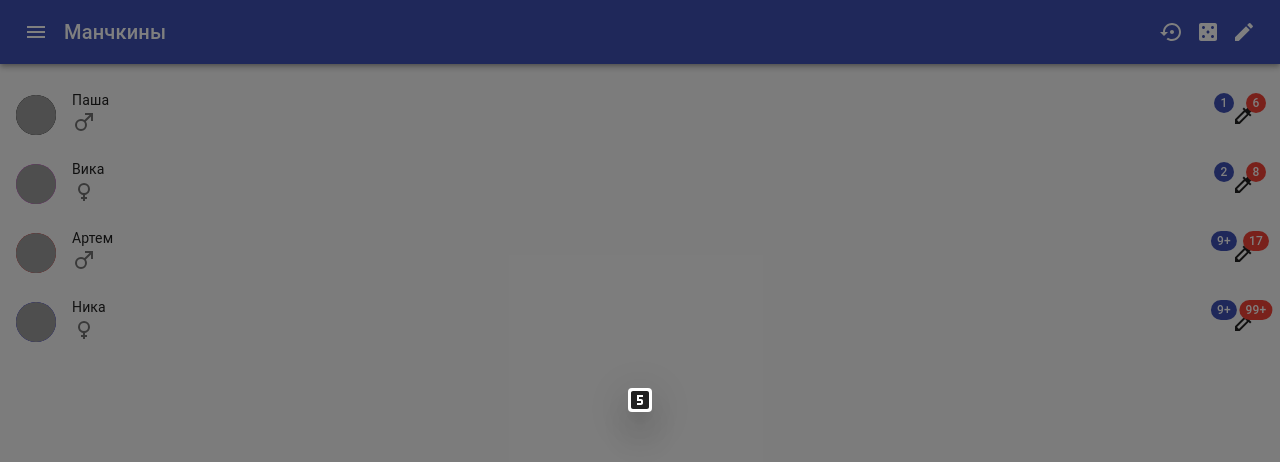
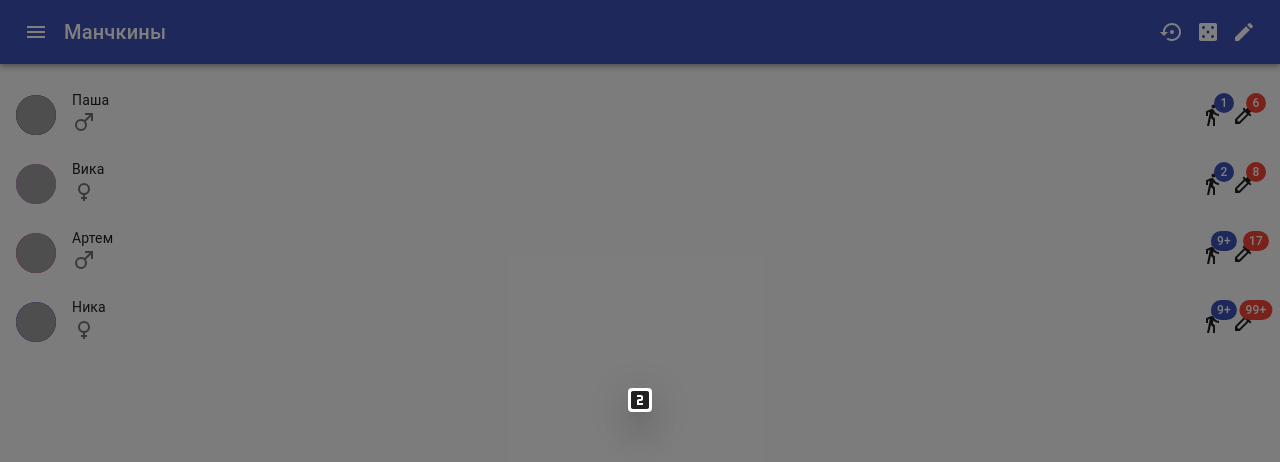
Before and after one commit to nedosika/mcounter, a React (Create React App) app: page / in a window 1280 px wide. Both pictures are taken after a click on the button 1208 px from the left and 32 px from the top of the page. Shown: the top 462 px of the page. Built offline with nearby package versions, Linux system fonts and the light colour scheme; grey boxes are pictures that could not be loaded.

Commit message:
fix dice

```diff
--- a/src/components/DiceDialog/DiceDialog.js
+++ b/src/components/DiceDialog/DiceDialog.js
@@ -8,10 +8,9 @@ import Looks5Icon from '@material-ui/icons/Looks5';
 import Looks6Icon from '@material-ui/icons/Looks6';
 import Dialog from "@material-ui/core/Dialog";
 
-function getDiceIcon() {
-    const random = Math.floor(Math.random() * 6 + 1);
+const getDiceIcon = (number) => {
 
-    switch (random) {
+    switch (number) {
         case 1:
             return <LooksOneIcon/>
         case 2:
@@ -30,17 +29,10 @@ function getDiceIcon() {
 }
 
 export default (props) => {
-    const {onClose, open} = props;
-
-    const handleClose = () => {
-        onClose();
-    };
-
+    const {onClose, open, number} = props;
     return (
-        <Dialog onClose={handleClose} open={open}>
-            {
-                getDiceIcon()
-            }
+        <Dialog onClose={() => onClose(false)} open={open}>
+            {getDiceIcon(number)}
         </Dialog>
     )
 }
--- a/src/components/Player/Player.js
+++ b/src/components/Player/Player.js
@@ -8,9 +8,9 @@ import ListItemText from "@material-ui/core/ListItemText/ListItemText";
 import MaleIcon from "../MaleIcon/MaleIcon";
 import FemaleIcon from "../FemaleIcon/FemaleIcon";
 import Badge from "@material-ui/core/Badge";
-import BatteryChargingFullIcon from "@material-ui/core/SvgIcon/SvgIcon";
 import ColorizeIcon from '@material-ui/icons/Colorize';
 import {makeStyles} from "@material-ui/core/styles";
+import DirectionsWalkIcon from '@material-ui/icons/DirectionsWalk';
 
 const useStyles = makeStyles((theme) => ({
     root:{
@@ -44,7 +44,7 @@ export default ({player}) => {
                 color="primary"
                 className={classes.info}
             >
-                <BatteryChargingFullIcon/>
+                <DirectionsWalkIcon/>
             </Badge>
             <Badge
                 badgeContent={player.level + player.things}
--- a/src/pages/PlayersPage/PlayersPage.js
+++ b/src/pages/PlayersPage/PlayersPage.js
@@ -28,6 +28,13 @@ export default () => {
     const classes = useStyles();
     const {actions} = useActions();
     const [openDiceDialog, setOpenDiceDialog] = React.useState(false);
+    const [random, setRandom] = React.useState(0);
+
+    const handleOpenDiceDialog = () => {
+        const random = Math.floor(Math.random() * 6 + 1);
+        setRandom(random);
+        setOpenDiceDialog(true);
+    }
 
     const renderButtons = (
         <>
@@ -41,7 +48,7 @@ export default () => {
             <IconButton
                 edge="end"
                 color="inherit"
-                onClick={setOpenDiceDialog}
+                onClick={() => handleOpenDiceDialog()}
             >
                 <CasinoIcon/>
             </IconButton>
@@ -53,6 +60,8 @@ export default () => {
             </IconButton>
         </>
     );
+
+
 
     return (
         <Layout
@@ -68,7 +77,7 @@ export default () => {
             >
                 <AddIcon onClick={() => history.push("/add")}/>
             </Fab>
-            <DiceDialog open={openDiceDialog} onClose={setOpenDiceDialog}/>
+            <DiceDialog open={openDiceDialog} onClose={setOpenDiceDialog} number={random}/>
         </Layout>
     );
 }
```
